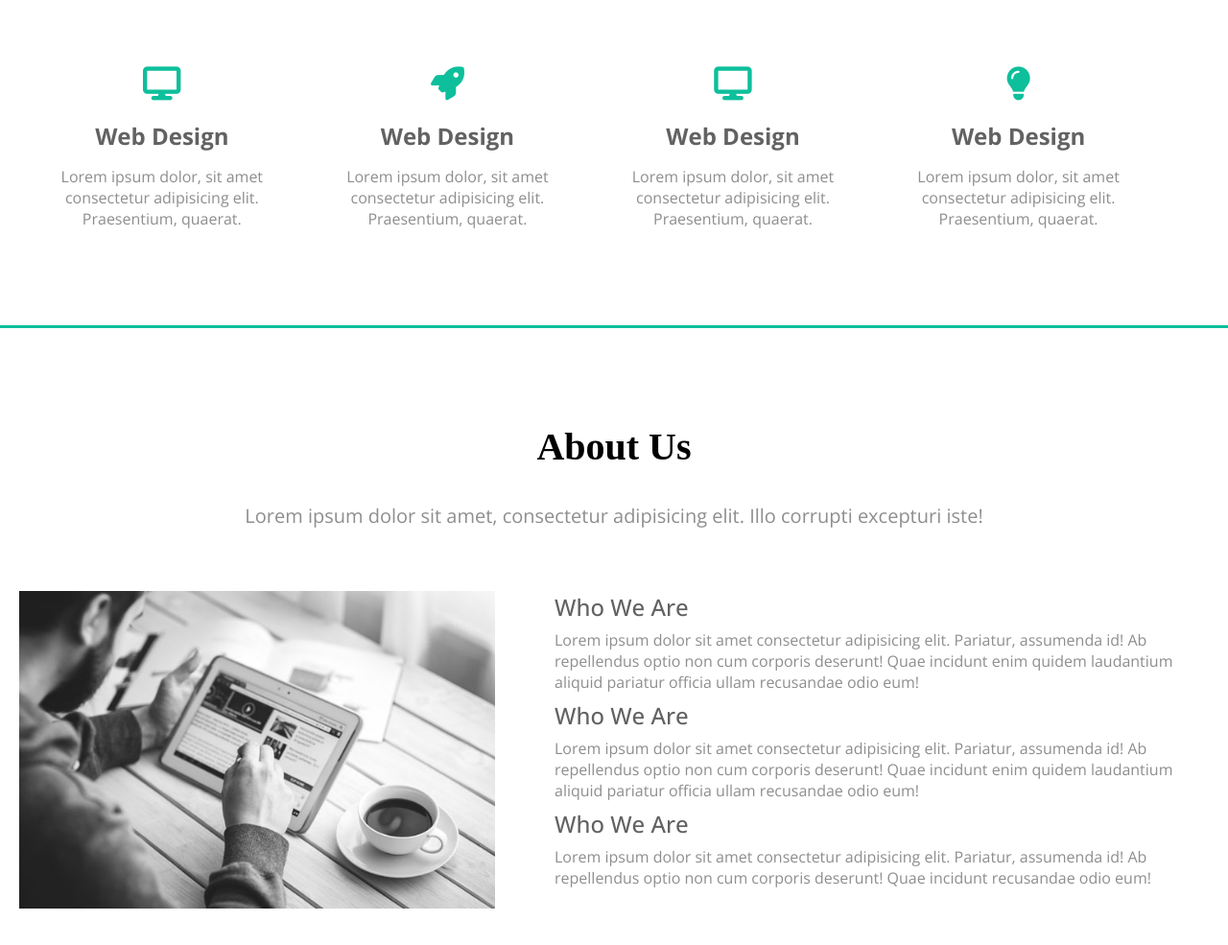
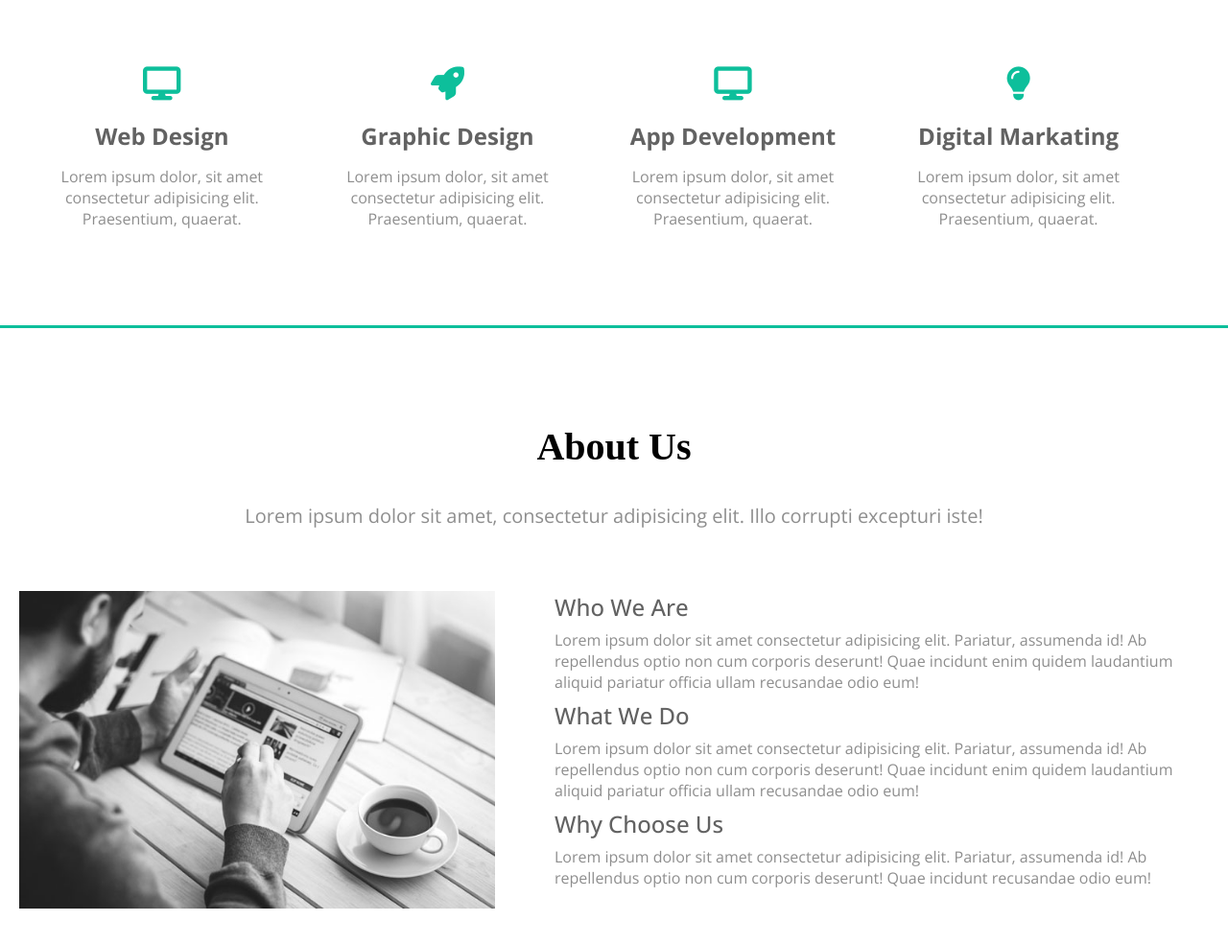
Before and after one commit to aminulislam37/Template-Assignments-Class-15, a plain HTML site: page index.html in a window 1280 px wide. Shown: the part 880-1865 px from the top of the page at 96% size. Drawn offline with nearby package versions, Linux system fonts and the light colour scheme.

Commit message:
Update index.html

```diff
--- a/index.html
+++ b/index.html
@@ -53,17 +53,17 @@
                 </div>
                 <div class="box">
                     <span><i class="fa-solid fa-rocket"></i></span>
-                    <h2>Web Design</h2>
+                    <h2>Graphic Design</h2>
                     <p>Lorem ipsum dolor, sit amet consectetur adipisicing elit. Praesentium, quaerat.</p>
                 </div>
                 <div class="box">
                     <span><i class="fa-solid fa-display"></i></span>
-                    <h2>Web Design</h2>
+                    <h2>App Development</h2>
                     <p>Lorem ipsum dolor, sit amet consectetur adipisicing elit. Praesentium, quaerat.</p>
                 </div>
                 <div class="box">
                     <span><i class="fa-solid fa-lightbulb"></i></span>
-                    <h2>Web Design</h2>
+                    <h2>Digital Markating</h2>
                     <p>Lorem ipsum dolor, sit amet consectetur adipisicing elit. Praesentium, quaerat.</p>
                 </div>
             </div>
@@ -85,11 +85,11 @@
                     <p>Lorem ipsum dolor sit amet consectetur adipisicing elit. Pariatur, assumenda id! Ab repellendus optio non cum corporis deserunt! Quae incidunt enim quidem laudantium aliquid pariatur officia ullam recusandae odio eum!</p>
                 </div>
                 <div class="inner-content">
-                    <h2>Who We Are</h2>
+                    <h2>What We Do</h2>
                     <p>Lorem ipsum dolor sit amet consectetur adipisicing elit. Pariatur, assumenda id! Ab repellendus optio non cum corporis deserunt! Quae incidunt enim quidem laudantium aliquid pariatur officia ullam recusandae odio eum!</p>
                 </div>
                 <div class="inner-content">
-                    <h2>Who We Are</h2>
+                    <h2>Why Choose Us</h2>
                     <p>Lorem ipsum dolor sit amet consectetur adipisicing elit. Pariatur, assumenda id! Ab repellendus optio non cum corporis deserunt! Quae incidunt recusandae odio eum!</p>
                 </div>
                    </div>
```
